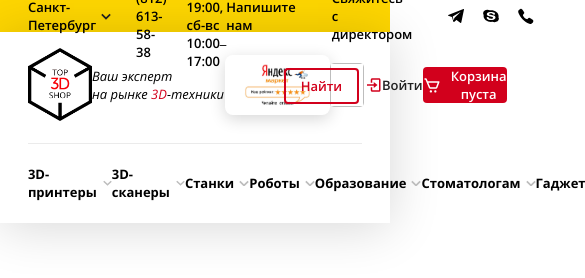
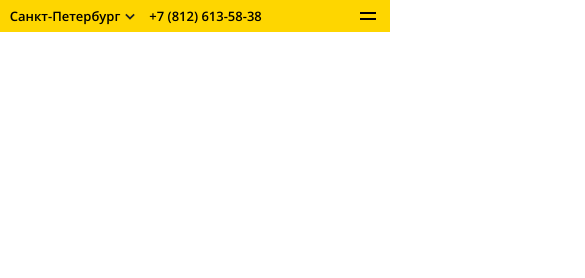
Before and after one commit to vanilla64/Top-3D-Group-test-task, a React app: page / in a window 390 px wide. Shown: the top 278 px of the page, 585 px wide, since content can reach past the window. Built offline with nearby package versions, Linux system fonts and the light colour scheme; a web font is replaced by a local one.

Commit message:
add top bar adaptive

```diff
--- /dev/null
+++ b/src/components/BurgerBtn/BurgerBtn.css
@@ -0,0 +1,64 @@
+.burger-btn {
+  margin: 0;
+  padding: 8px 0;
+  display: none;
+  flex-direction: column;
+  justify-content: space-between;
+  align-items: center;
+  width: 24px;
+  height: 24px;
+  border-radius: 0;
+  border: none;
+  outline: none;
+  background: transparent;
+  position: relative;
+  z-index: 3;
+}
+
+.burger-btn_active {
+  display: flex;
+  padding: 4px;
+  justify-content: space-between;
+}
+
+.burger-btn:before {
+  content: '';
+  width: 16px;
+  height: 2px;
+  background: #000;
+  transition: .3s;
+  transform-origin: left;
+}
+
+.burger-btn:after {
+  content: '';
+  width: 16px;
+  height: 2px;
+  background: #000;
+  transition: .3s;
+  transform-origin: left;
+}
+
+.burger-btn_active:before {
+  content: '';
+  width: 16px;
+  height: 2px;
+  background: #000;
+  /*transform-origin: left;*/
+  transform: rotate(45deg) translateY(2px);
+}
+
+.burger-btn_active:after {
+  content: '';
+  width: 16px;
+  height: 2px;
+  background: #000;
+  /*transform-origin: left;*/
+  transform: rotate(-45deg) translateY(-2px);
+}
+
+@media screen and (max-width: 768px) {
+  .burger-btn {
+    display: flex;
+  }
+}
--- /dev/null
+++ b/src/components/BurgerBtn/BurgerBtn.js
@@ -0,0 +1,17 @@
+import React from 'react';
+import './BurgerBtn.css';
+
+function BurgerBtn(props) {
+  return (
+    <button
+      className={
+        props.isActive
+          ? 'burger-btn burger-btn_active'
+          : 'burger-btn'
+      }
+      onClick={props.onClick}
+    />
+  );
+}
+
+export default BurgerBtn;
--- a/src/components/Header/Header.css
+++ b/src/components/Header/Header.css
@@ -60,6 +60,7 @@
   font-weight: 600;
   font-size: 13px;
   line-height: 18px;
+  transition: .3s;
 }
 
 .header__contacts {
@@ -68,6 +69,16 @@
   list-style-type: none;
   margin: 0;
   padding: 0;
+}
+
+.header__contacts_type_header-top {
+  /*display: flex;*/
+  /*align-items: center;*/
+  /*list-style-type: none;*/
+}
+
+.header__contacts_type_burger-menu {
+
 }
 
 .header__contacts-item {
@@ -177,3 +188,71 @@
   height: 6px;
   object-fit: cover;
 }
+
+.header__overlay {
+  position: fixed;
+  top: -100%;
+  left: 0;
+  width: 100vw;
+  height: 100vh;
+  background: rgba(0, 0, 0, .2);
+  backdrop-filter: blur(8px);
+}
+
+.header__overlay_active {
+  top: 0;
+}
+
+@media screen and (max-width: 1095px) {
+  .header__contacts-container {
+    width: 90%;
+  }
+}
+
+@media screen and (max-width: 1050px) {
+  .header__contacts-container {
+    width: 95%;
+  }
+
+  .header__contacts-item {
+    margin: 0 14px 0 0;
+  }
+
+  .header__city-menu {
+    margin: 0 14px 0 0;
+  }
+
+  .header__phone {
+    margin: 0 14px 0 0;
+  }
+
+  .header__list-item {
+    margin: 0 10px 0 0;
+  }
+}
+
+@media screen and (max-width: 915px) {
+  .header__working-hours {
+    display: none;
+  }
+}
+
+@media screen and (max-width: 768px) {
+  .header__contacts {
+    width: 180px;
+    flex-direction: column;
+    justify-content: center;
+    position: absolute;
+    top: -100%;
+    right: calc(50% - 90px);
+    transition: .3s;
+  }
+
+  .header__contacts_active {
+    top: 40px;
+  }
+
+  .header__contacts-item {
+    margin: 0 0 10px;
+  }
+}
--- a/src/components/Header/Header.js
+++ b/src/components/Header/Header.js
@@ -7,7 +7,7 @@ function Header() {
   return (
     <header className="header">
       <HeaderContacts />
-      <HeaderMainContent />
+      {/*<HeaderMainContent />*/}
     </header>
   );
 }
--- a/src/components/HeaderContacts/HeaderContacts.js
+++ b/src/components/HeaderContacts/HeaderContacts.js
@@ -1,12 +1,28 @@
-import React from 'react';
+import React, { useState } from 'react';
 import dropDownBold from '../../images/drop-down-menu-bold.svg'
 import tgIcon from '../../images/tg-icon.svg'
 import skypeIcon from '../../images/skype-icon.svg'
 import phoneIcon from '../../images/phone-icon.svg'
+import BurgerBtn from "../BurgerBtn/BurgerBtn";
 
 function HeaderContacts() {
+  const [isActiveBurgerMenu, setIsActiveBurgerMenu] = useState(false);
+
+  const onBurgerClick = () => {
+    if (isActiveBurgerMenu) {
+      setIsActiveBurgerMenu(false)
+    } else {
+      setIsActiveBurgerMenu(true)
+    }
+  }
+
   return (
     <div className="header__store-info">
+      <div className={
+        isActiveBurgerMenu
+          ? 'header__overlay header__overlay_active'
+          : 'header__overlay'
+      } />
       <div className="header__contacts-container">
         <div className="header__city-info">
           <div className="header__city-menu">
@@ -18,7 +34,11 @@ function HeaderContacts() {
             <p className="header__working-hours">Пн–пт 10:00–19:00, сб-вс 10:00–17:00</p>
           </div>
         </div>
-        <ul className="header__contacts">
+        <ul className={
+          isActiveBurgerMenu
+            ? 'header__contacts header__contacts_active'
+            : 'header__contacts'
+        }>
           <li className="header__contacts-item">
             <a className="header__link" href="#">Напишите нам</a>
           </li>
@@ -28,12 +48,12 @@ function HeaderContacts() {
           <li className="header__contacts-item">
             <ul className="header__social-links">
               <li className="header__list-item">
-                <a className="header__link" href="https://telegram.org/">
+                <a className="header__link" href="https://telegram.org/" target="_blank">
                   <img className="header__icon" src={tgIcon} alt="Telegram"/>
                 </a>
               </li>
               <li className="header__list-item">
-                <a className="header__link" href="https://www.skype.com/ru/">
+                <a className="header__link" href="https://www.skype.com/ru/" target="_blank">
                   <img className="header__icon" src={skypeIcon} alt="Skype"/>
                 </a>
               </li>
@@ -45,6 +65,10 @@ function HeaderContacts() {
             </ul>
           </li>
         </ul>
+        <BurgerBtn
+          onClick={onBurgerClick}
+          isActive={isActiveBurgerMenu}
+        />
       </div>
     </div>
   );
```
Also changed, not shown: 1 other file.
